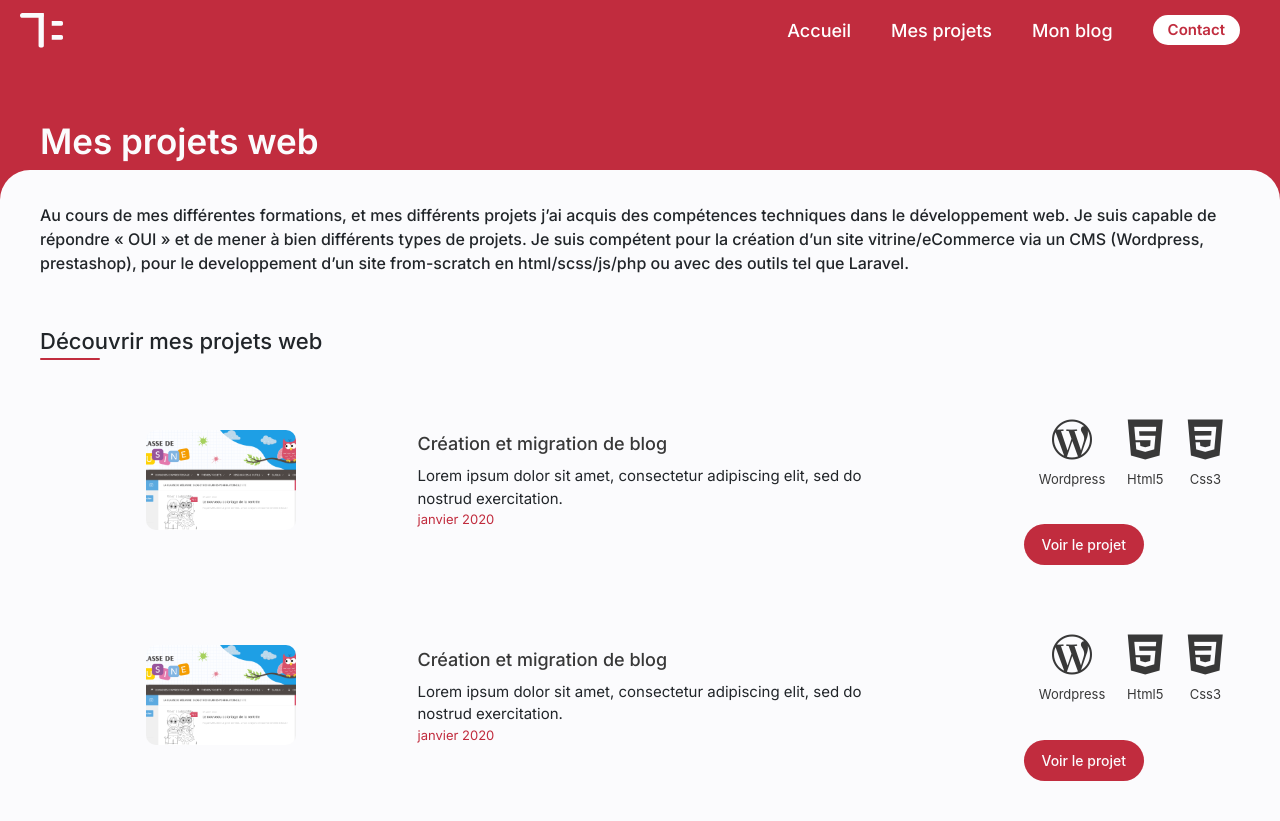
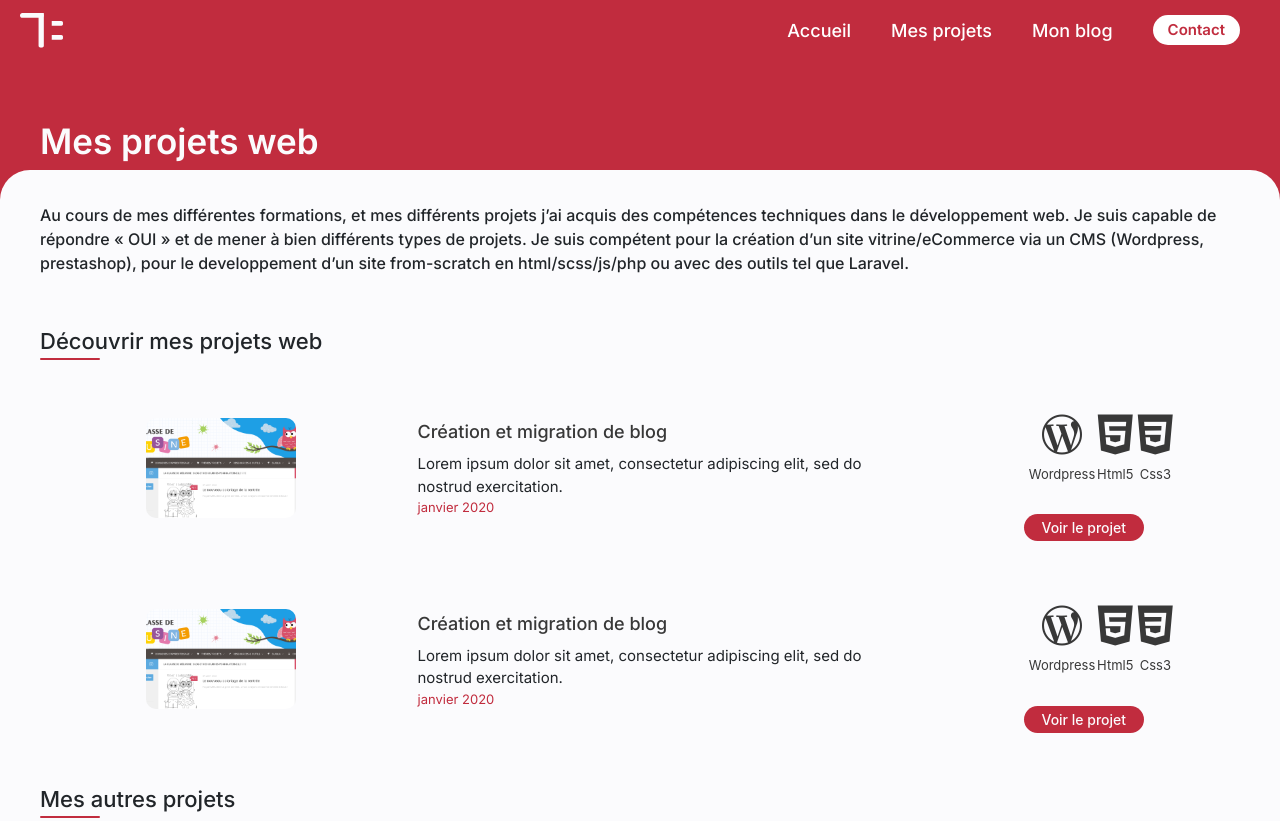
Before and after one commit to TheoLeao/portfolio_static, a website: page mes-projets-web/index.html in a window 1280 px wide. Shown: the top 821 px of the page. Drawn offline with Linux system fonts and the light colour scheme; files whose address does not match are found by name.

Commit message:
correction beug hauteur nav sur desktop

```diff
--- a/css/layout/_header.scss
+++ b/css/layout/_header.scss
@@ -208,6 +208,7 @@
         width: auto;
         background-color: transparent;
         height: $navbar_height;
+        min-height: 60px;
         .menu_navigation {
             flex-direction: row;
             justify-content: space-around;
--- a/css/pages/_pageCategorie.scss
+++ b/css/pages/_pageCategorie.scss
@@ -72,7 +72,8 @@
                 display: flex;
                 justify-content: center;
                 width: 120px;
-                margin: 15px auto;
+
+             margin: 15px auto;
             }
         }
     }
@@ -144,11 +145,8 @@
                     flex-wrap: nowrap;
                     width: 100%;
                 }
-                a {
-                    margin-top: 10px;
-                    white-space: nowrap;
-                    padding: 10px
-                }
+
+
             }
         }
     }
```
Also changed, not shown: css/components/_buttons.scss (+10 -0 lines), css/style.css, 1 other file.
